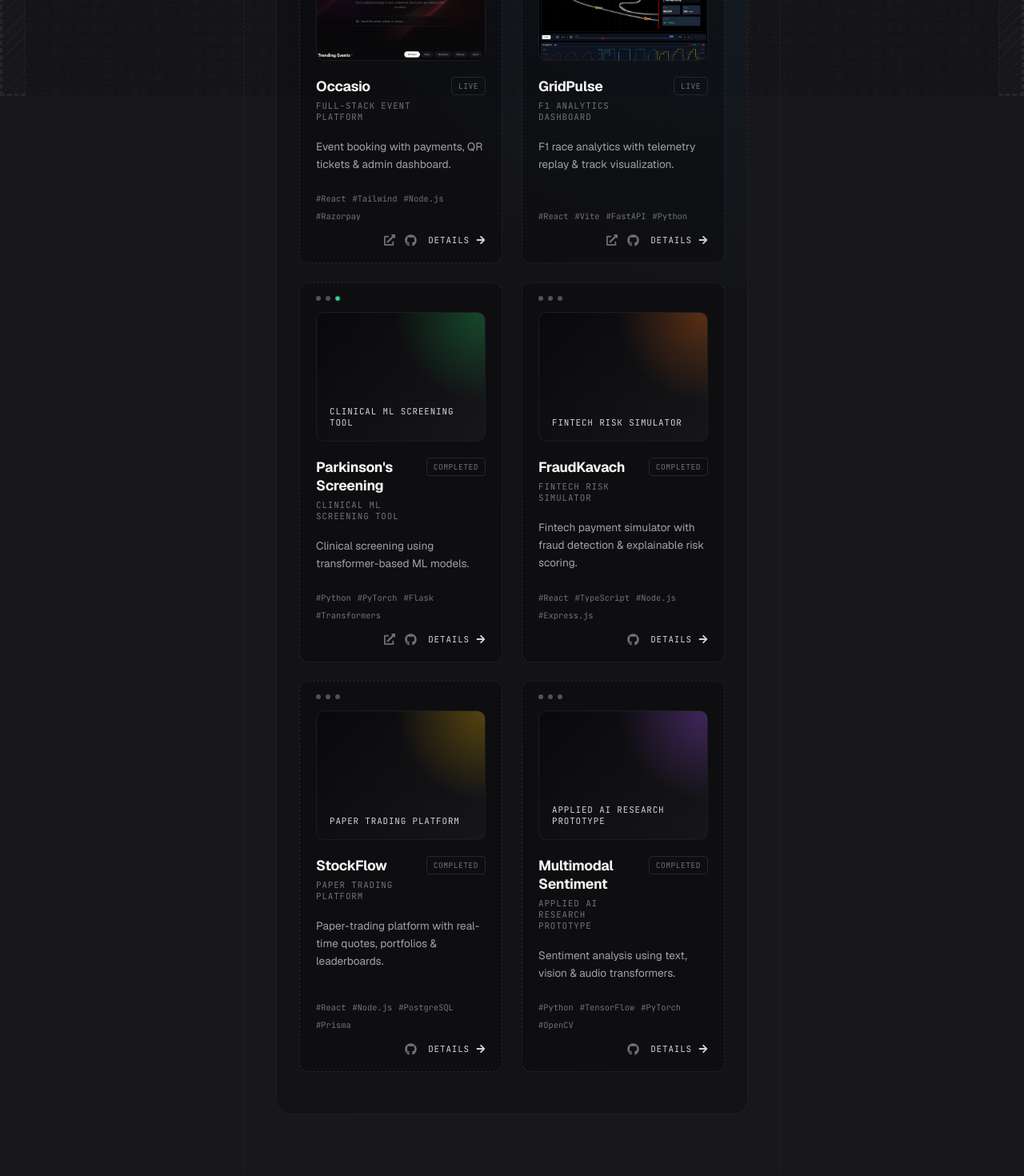
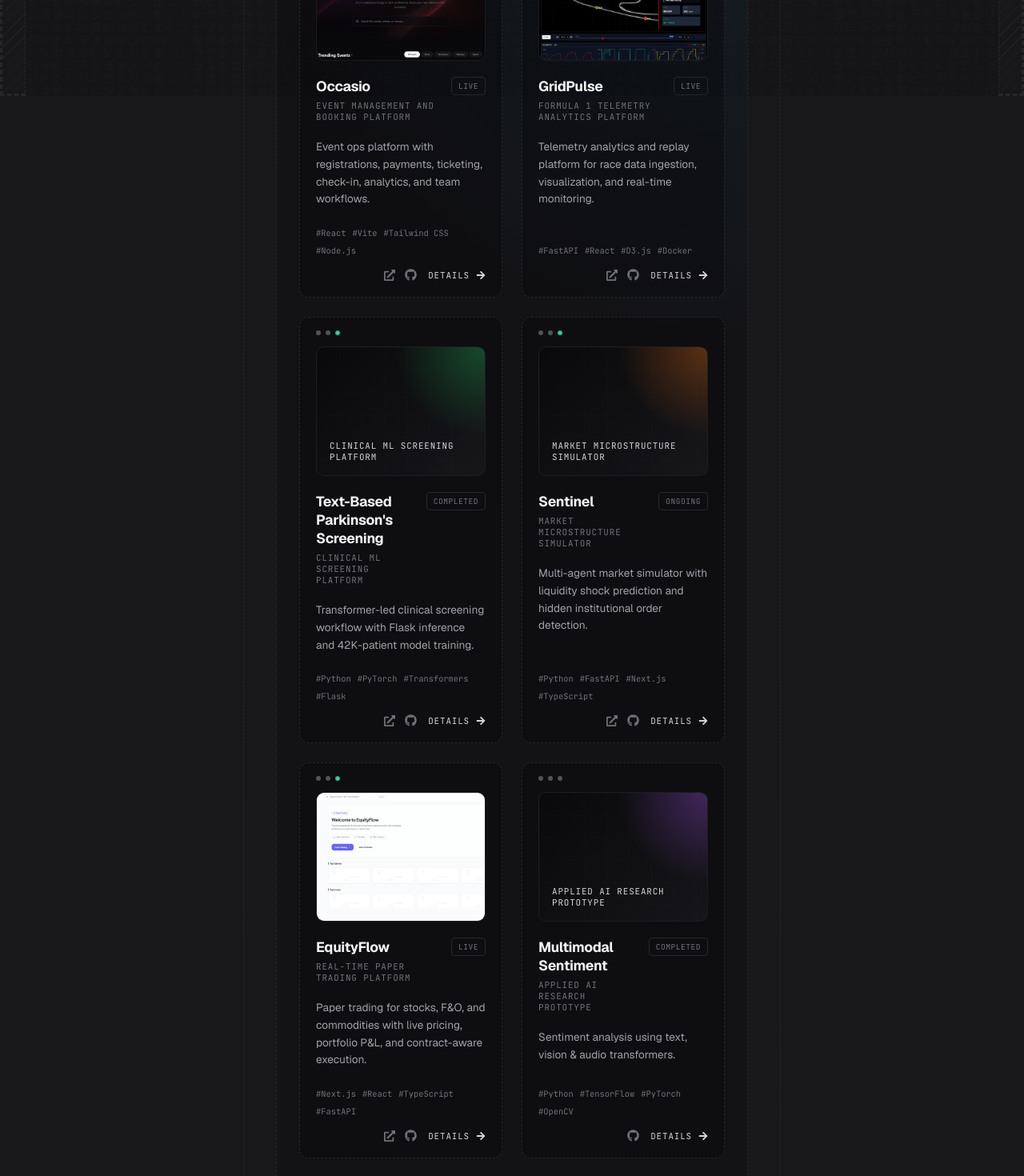
Before and after one commit to macayu17/ayushworks, a React (Vite) app: page /projects in a window 1280 px wide. Shown: the part 680-2150 px from the top of the page at 80% size. Built offline with nearby package versions, Linux system fonts and the light colour scheme; a web font is replaced by a local one.

Commit message:
Update portfolio project catalog and EquityFlow preview

```diff
--- a/src/data/projects.js
+++ b/src/data/projects.js
@@ -1,25 +1,26 @@
 import occasioImage from '../assets/images/occasio.png';
 import gridPulseImage from '../assets/images/f1.png';
+import equityFlowImage from '../assets/images/equityflow.png';
 
 export const projectCatalog = [
   {
     slug: 'occasio',
     title: 'Occasio',
     status: 'Live',
-    category: 'Full-stack event platform',
-    summary: 'Event booking with payments, QR tickets & admin dashboard.',
+    category: 'Event management and booking platform',
+    summary: 'Event ops platform with registrations, payments, ticketing, check-in, analytics, and team workflows.',
     details: [
-      'Occasio is a discovery-to-booking platform for events, designed to help users browse listings, complete checkout, and receive digital access without friction.',
-      'The product flow combines attendee-facing booking screens with organizer-facing administration so events, registrations, and ticket validation can be managed from one place.'
+      'Occasio is a full-stack event management system for organizers and attendees, covering event discovery, registration, payments, ticketing, and operational workflows from one product surface.',
+      'The platform combines a React plus Vite frontend with a Node.js, Express, Prisma, and PostgreSQL backend, adding organizer analytics, broadcast messaging, team roles, certificate workflows, and queue-backed ticket and email processing.'
     ],
     highlights: [
-      'Event discovery and registration workflow for live experiences',
-      'Integrated payment flow using Razorpay',
-      'QR-based ticket generation for attendee access',
-      'Admin dashboard for event and booking management'
+      'Public and admin flows for event discovery, registration, and scanner-based check-in',
+      'Organizer analytics, team access controls, and broadcast messaging workflows',
+      'Certificate designer, ticket styling, reminders, polls, and reviews',
+      'Queue-based QR ticket generation, email delivery, and payment fulfillment'
     ],
-    tags: ['React', 'Tailwind', 'Node.js', 'Razorpay'],
-    github: 'https://github.com/macayu17/events-management-booking.git',
+    tags: ['React', 'Vite', 'Tailwind CSS', 'Node.js', 'Express', 'Prisma', 'PostgreSQL'],
+    github: 'https://github.com/macayu17/Occasio',
     live: 'https://occasio.ayushh.in/',
     image: occasioImage,
     accent: '#fb7185'
@@ -28,88 +29,88 @@ export const projectCatalog = [
     slug: 'gridpulse',
     title: 'GridPulse',
     status: 'Live',
-    category: 'F1 analytics dashboard',
-    summary: 'F1 race analytics with telemetry replay & track visualization.',
+    category: 'Formula 1 telemetry analytics platform',
+    summary: 'Telemetry analytics and replay platform for race data ingestion, visualization, and real-time monitoring.',
     details: [
-      'GridPulse turns Formula 1 race data into an interactive replay experience with timing context, telemetry views, and circuit-level race tracking.',
-      'The interface is built around analysis and storytelling, making it easier to inspect driver pace, on-track position, and race evolution lap by lap.'
+      'GridPulse is a Formula 1 telemetry analytics platform built for ingesting and analyzing high-frequency race data streams, then replaying them through a driver-focused visual analytics experience.',
+      'The stack uses FastAPI, React, D3.js, Docker, and PostgreSQL to power telemetry replay, streaming dashboards, and sub-100 millisecond updates for track position, pace, and race-event reconstruction.'
     ],
     highlights: [
-      'Telemetry replay for race sessions',
-      'Interactive track visualization with driver positioning',
-      'Supporting race panels for timing and session context',
-      'Backend services tailored for motorsport data processing'
+      'FastAPI ingestion service handling 5000+ telemetry datapoints per minute',
+      'Caching and streaming architecture for sub-100ms dashboard refreshes',
+      'Telemetry replay pipelines synchronized across driver data streams',
+      'Interactive analytics dashboards for race monitoring and driver performance'
     ],
-    tags: ['React', 'Vite', 'FastAPI', 'Python'],
-    github: 'https://github.com/macayu17/f1-replay-system.git',
-    live: 'https://pitwall.ayushh.in/',
+    tags: ['FastAPI', 'React', 'D3.js', 'Docker', 'PostgreSQL', 'Python'],
+    github: 'https://github.com/macayu17/f1-replay-system',
+    live: 'https://gridpulse.ayushh.in',
     image: gridPulseImage,
     accent: '#38bdf8'
   },
   {
     slug: 'parkinsons-screening',
-    title: "Parkinson's Screening",
+    title: "Text-Based Parkinson's Screening",
     status: 'Completed',
-    category: 'Clinical ML screening tool',
-    summary: 'Clinical screening using transformer-based ML models.',
+    category: 'Clinical ML screening platform',
+    summary: 'Transformer-led clinical screening workflow with Flask inference and 42K-patient model training.',
     details: [
-      'This project explores a screening workflow for Parkinson\'s-related assessment using transformer-based machine learning models.',
-      'The emphasis is on packaging advanced models inside an accessible interface so prediction results can be surfaced in a way that is easier to review and interpret.'
+      'This project focuses on text-based Parkinson\'s disease screening using transformer models and ensemble learning on roughly 42,000 patient records, packaged as a clinical assessment portal.',
+      'The system combines PubMedBERT, BioGPT, Clinical-T5, traditional ML baselines, and a Flask inference interface to support reproducible training, evaluation, and clinician-friendly prediction workflows.'
     ],
     highlights: [
-      'Transformer-based modeling for health screening workflows',
-      'Interactive assessment interface',
-      'Prediction-focused result presentation',
-      'Prototype deployment through a public demo'
+      'NLP diagnostic pipeline trained on 42K+ patient records with 92% reported accuracy',
+      'Fine-tuned PubMedBERT, BioGPT, and Clinical-T5 for screening use cases',
+      'Reproducible training and evaluation pipeline with ablation-style experimentation',
+      'Production-ready Flask inference API for interactive clinical prediction'
     ],
-    tags: ['Python', 'PyTorch', 'Flask', 'Transformers'],
-    github: 'https://github.com/macayu17/Parkinsons-Disease-Assesment-Portal.git',
+    tags: ['Python', 'PyTorch', 'Transformers', 'Flask', 'LightGBM'],
+    github: 'https://github.com/macayu17/Parkinsons-Disease-Assesment-Portal',
     live: 'https://huggingface.co/spaces/Penguindrum920/Parkinson_Disease_Assesment_Portal',
     image: null,
     accent: '#22c55e'
   },
   {
-    slug: 'fraudkavach',
-    title: 'FraudKavach',
-    status: 'Completed',
-    category: 'Fintech risk simulator',
-    summary: 'Fintech payment simulator with fraud detection & explainable risk scoring.',
+    slug: 'sentinel',
+    title: 'Sentinel',
+    status: 'Ongoing',
+    category: 'Market microstructure simulator',
+    summary: 'Multi-agent market simulator with liquidity shock prediction and hidden institutional order detection.',
     details: [
-      'FraudKavach is framed as a payment simulation environment where suspicious behavior can be analyzed instead of treated as a black-box outcome.',
-      'Alongside transaction flows, the project focuses on explainable scoring so risky events can be surfaced with enough context to support trust and review.'
+      'Sentinel is a real-time market microstructure simulator built to study liquidity shocks, large hidden orders, and institutional activity through a multi-agent trading environment.',
+      'It combines a FastAPI simulation backend with ML-driven early-warning models and a Next.js plus TypeScript dashboard so order-book activity, predictions, and market stress signals can be monitored live.'
     ],
     highlights: [
-      'Payment simulation for testing transaction scenarios',
-      'Fraud detection flow with risk scoring',
-      'Explainability-oriented output for suspicious activity',
-      'Full-stack architecture for analysis and presentation'
+      'Simulation of high-frequency order book activity with 7+ trading agents and thousands of events per second',
+      'Liquidity shock predictor reporting 60 to 90 second early warnings with 85% accuracy on crash-style events',
+      'Hidden institutional order detection for TWAP, VWAP, and iceberg-style execution patterns at 83% accuracy',
+      'Bloomberg-style real-time dashboard powered by WebSockets, Next.js, and TypeScript'
     ],
-    tags: ['React', 'TypeScript', 'Node.js', 'Express.js'],
-    github: 'https://github.com/macayu17/FraudKavach.git',
-    live: null,
+    tags: ['Python', 'FastAPI', 'Next.js', 'TypeScript', 'WebSockets', 'XGBoost'],
+    github: 'https://github.com/macayu17/SENTINEL',
+    live: 'https://sentinel.ayushh.in/',
     image: null,
     accent: '#f97316'
   },
   {
-    slug: 'stockflow',
-    title: 'StockFlow',
-    status: 'Completed',
-    category: 'Paper trading platform',
-    summary: 'Paper-trading platform with real-time quotes, portfolios & leaderboards.',
+    slug: 'equityflow',
+    title: 'EquityFlow',
+    status: 'Live',
+    category: 'Real-time paper trading platform',
+    summary: 'Paper trading for stocks, F&O, and commodities with live pricing, portfolio P&L, and contract-aware execution.',
     details: [
-      'StockFlow is a simulated trading experience built around portfolio creation, quote tracking, and competitive performance comparison without real money exposure.',
-      'The platform structure blends market data, portfolio state, and ranking systems so users can practice decision-making in a more game-like environment.'
+      'EquityFlow is a real-time paper trading platform for stocks, derivatives, and commodities, designed around live market data, portfolio accounting, and execution flows that mirror trading behavior without real capital exposure.',
+      'The system pairs a Next.js and React frontend with a FastAPI backend to handle streaming price updates, holdings and order accounting, realized and unrealized P&L, and F&O contract resolution against a large indexed instrument set.'
     ],
     highlights: [
-      'Paper-trading workflow for simulated investing',
-      'Real-time quote integration for market context',
-      'Portfolio tracking and management views',
-      'Leaderboards to compare user performance'
+      'Live market updates with directional flash indicators on price ticks',
+      'Portfolio, holdings, average price, order history, and P&L accounting flows',
+      'F&O symbol resolution layer built around a 40k+ instrument universe',
+      'Responsive trading dashboard using Zustand and charting-focused UI components'
     ],
-    tags: ['React', 'Node.js', 'PostgreSQL', 'Prisma'],
-    github: 'https://github.com/macayu17/Trade-Wars.git',
-    live: null,
-    image: null,
+    tags: ['Next.js', 'React', 'TypeScript', 'FastAPI', 'Python', 'Tailwind CSS', 'Zustand'],
+    github: 'https://github.com/macayu17/Equityflow',
+    live: 'https://equityflow.ayushh.in',
+    image: equityFlowImage,
     accent: '#eab308'
   },
   {
```
Also changed, not shown: src/assets/images/equityflow.png (added).
